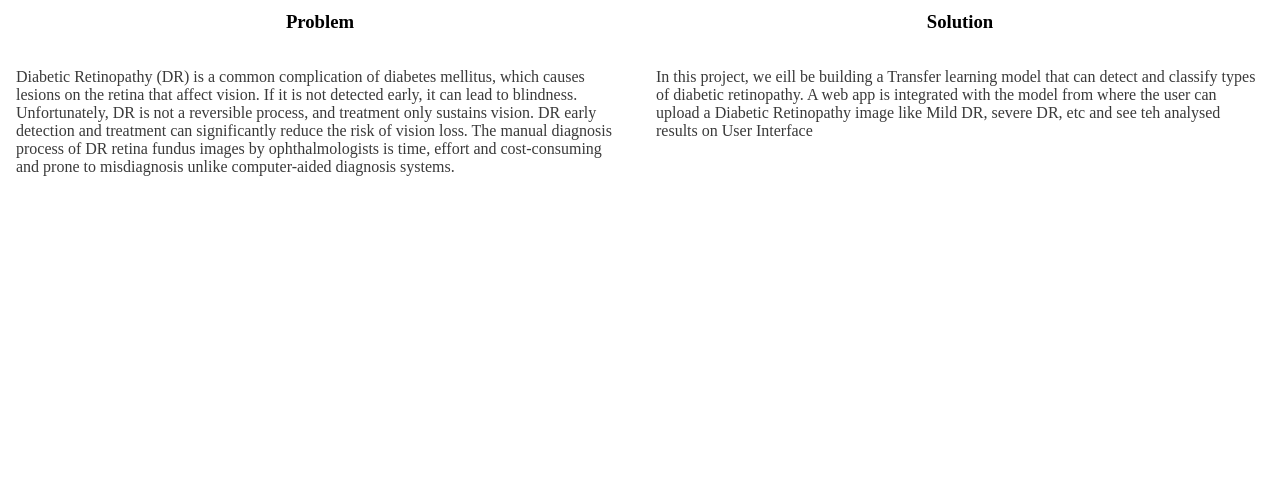
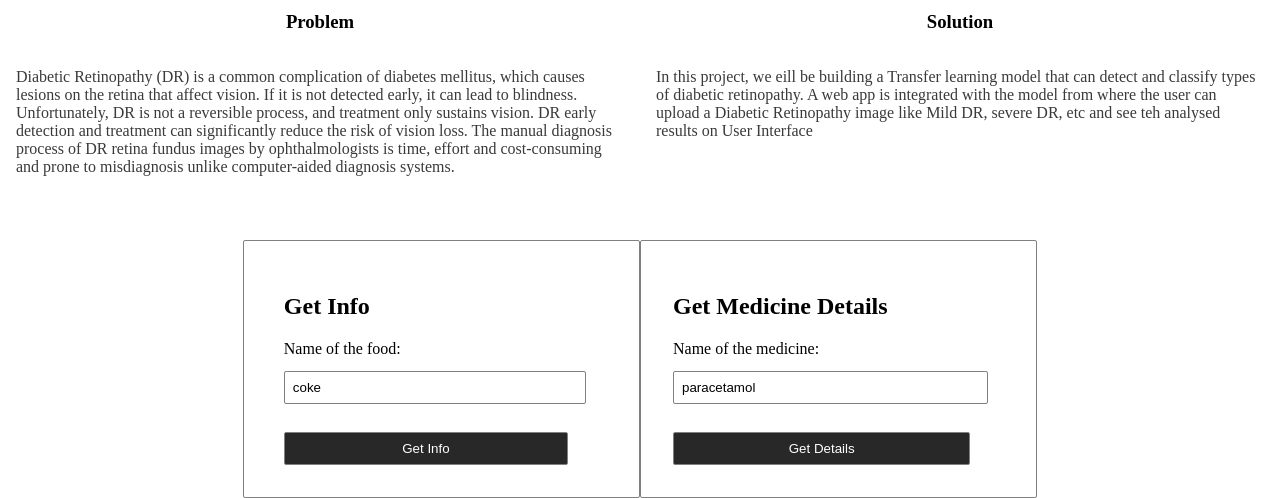
Before and after one commit to IBM-EPBL/IBM-Project-10558-1659186640, a Flask app: page / in a window 1280 px wide. Shown: the part 421-919 px from the top of the page. Before the commit the page ends 597 px from the top, so only its background shows below. Run offline with Flask 2, Linux system fonts and the light colour scheme.

Commit message:
update 3 party apis

```diff
--- a/Project Development Phase/sprint 4/app/templates/home.html
+++ b/Project Development Phase/sprint 4/app/templates/home.html
@@ -4,6 +4,90 @@
 <head>
     <title>Home</title>
     <link rel="stylesheet" href="{{ url_for('static',filename='css/home.css') }}">
+
+    <script>
+        document.addEventListener("DOMContentLoaded", function (event) {
+            const resultDiv = document.getElementById('resultDiv')
+            const getInfoBtn = document.getElementById('getInfoBtn')
+            const getInform = document.forms[0]
+            getInfoBtn.addEventListener('click', function (e) {
+                e.preventDefault()
+                const options = {
+                    method: 'GET',
+                    headers: {
+                        'X-RapidAPI-Key': '84a69684femsh1e293486e06ba0cp1825d9jsn6aa7c5b37425',
+                        'X-RapidAPI-Host': 'dietagram.p.rapidapi.com'
+                    }
+                };
+                fetch(`https://dietagram.p.rapidapi.com/apiFood.php?name=${getInform["food"].value}`, options)
+                    .then(response => response.json())
+                    .then(response => {
+
+                        if (response.dishes.length > 0) {
+                            resultDiv.innerHTML = `<table class=table>
+                            <tr>
+                                <th>Name</th>
+                                <th>Calories</th>
+                                <th>Protien</th>
+                                <th>Fat</th>
+                                <th>carbon</th>
+                            </tr>`+
+                                response.dishes.map((el) =>
+                                    `<tr>
+                                        <td>${el.name}</td>
+                                        <td>${el.caloric}</td>
+                                        <td>${el.protein}</td>
+                                        <td>${el.fat}</td>
+                                        <td>${el.carbon}</td>
+                                    </tr>`
+                                ).join("") +
+                                `</table>`
+                        }
+                        else {
+                            window.alert("No Information found")
+                        }
+
+
+                    })
+                    .catch(err => window.alert("Maximum api calls reached"));
+            })
+
+            const getMedicinalDetails = document.getElementById('getMedicinalDetails')
+            getMedicinalDetails.addEventListener('click', function (e) {
+                e.preventDefault()
+                const form = document.forms[1]
+                const options = {
+                    method: 'GET',
+                    headers: {
+                        'X-RapidAPI-Key': '84a69684femsh1e293486e06ba0cp1825d9jsn6aa7c5b37425',
+                        'X-RapidAPI-Host': 'drug-info-and-price-history.p.rapidapi.com'
+                    }
+                };
+
+                fetch(`https://drug-info-and-price-history.p.rapidapi.com/1/druginfo?drug=${form["medicine"].value}`, options)
+                    .then(response => response.json())
+                    .then(response => {
+                        if (Array.isArray(response)) {
+                            resultDiv.innerHTML = `<table class=table>
+                            `+
+                                Object.entries(response[0]).map(([key, value]) =>
+                                    (key !== 'packaging' && key !== 'openfda') ?
+                                        `<tr>
+                                        <th>${key}</th>
+                                        <td>${key === "active_ingredients" ? value.map((el) => el.name).join(', ') : value}</td>
+                                    </tr>`: ''
+                                ).join("") +
+                                `</table>`
+                        }
+                        else {
+                            window.alert(response)
+                        }
+                    })
+                    .catch(err => window.alert(err));
+            })
+        });
+
+    </script>
 </head>
 
 <body>
@@ -48,6 +132,31 @@
             </div>
         </div>
     </div>
+    <div class="dflex f-row w-100 justify-space-evenly">
+        <div class="formContainer">
+            <form>
+                <h2>Get Info</h2>
+                <div style="margin-bottom: 15px;">
+                    <label for="food">Name of the food:</label>
+                    <input type="text" class="input" name="food" value="coke" required>
+                </div>
+                <button id="getInfoBtn" class="button input">Get Info</button>
+            </form>
+        </div>
+        <div class="formContainer">
+            <form>
+                <h2>Get Medicine Details</h2>
+                <div style="margin-bottom: 15px;">
+                    <label for="medicine">Name of the medicine:</label>
+                    <input type="text" class="input" name="medicine" value="paracetamol" required>
+                </div>
+                <button id="getMedicinalDetails" class="button input">Get Details</button>
+            </form>
+        </div>
+    </div>
+    <div class="resultDiv" id="resultDiv">
+    </div>
+
 </body>
 
 </html>
```
